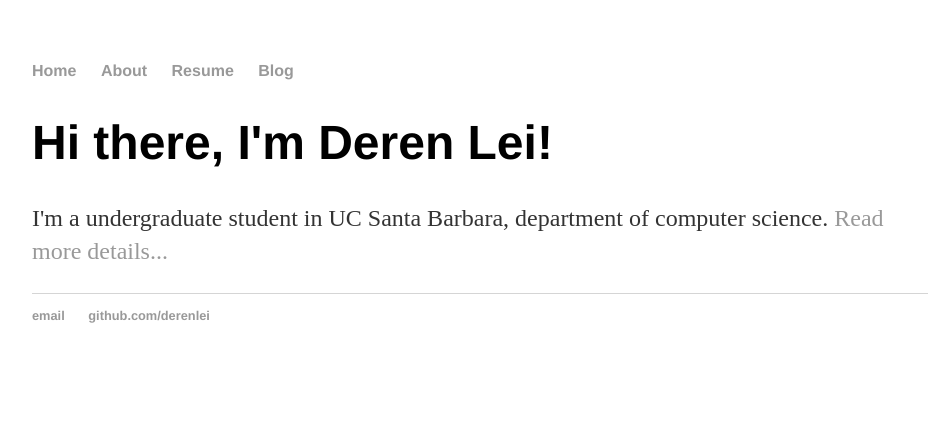
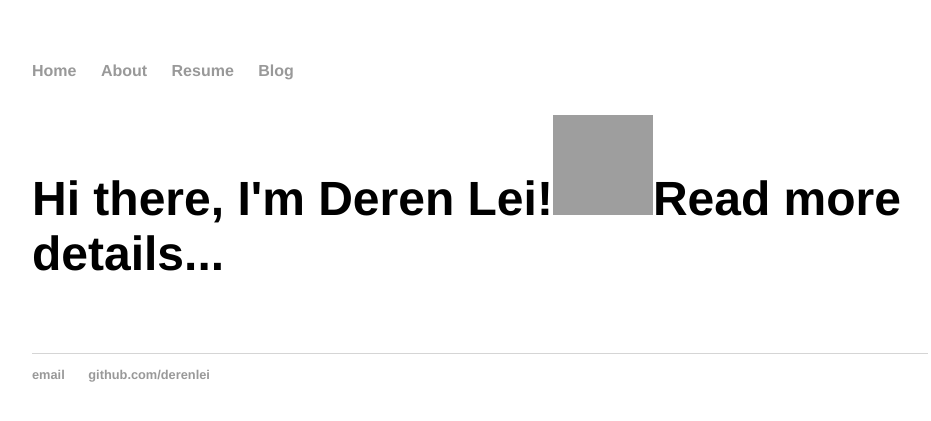
Before and after one commit to derenlei/derenlei.github.io, a Jekyll site: the page built from index.html, in a window 1280 px wide. Shown: the top 421 px of the page, without its empty margins (160-1091 px from the left). Built offline with Jekyll 4.4.1, drawn with Linux system fonts in a browser that asks for light colours; grey boxes are pictures that could not be loaded.

Commit message:
Update index.html

```diff
--- a/index.html
+++ b/index.html
@@ -3,6 +3,6 @@ layout: default
 title: Deren Lei's Page
 ---
 <div class="blurb">
-	<h1>Hi there, I'm Deren Lei!</h1>
+	<h1>Hi there, I'm Deren Lei!<img src="/files/GoletaBeach.jpg" style="width:100px;height:100px;></h1>
 	<p>I'm a undergraduate student in UC Santa Barbara, department of computer science. <a href="/about">Read more details...</a></p>
 </div><!-- /.blurb -->
```
